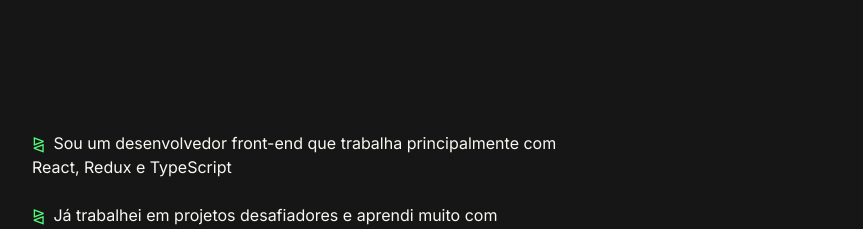
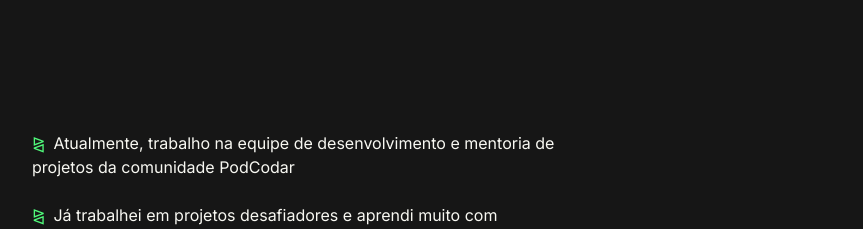
Before and after one commit to nicolasbrandao/portfolio-next, a Next.js app: page / in a window 1280 px wide. Shown: the part 920-1149 px from the top of the page, without its empty margins (208-1071 px from the left). Built offline with nearby package versions, Linux system fonts and the light colour scheme; no server answers.

Commit message:
feat: implement custom README

```diff
--- a/app/components/About.tsx
+++ b/app/components/About.tsx
@@ -40,8 +40,7 @@ export default function About() {
         <div className={bodyClass}>
           <div className={textContainerClass}>
             <Paragraph>
-              Sou um desenvolvedor front-end que trabalha principalmente com
-              React, Redux e TypeScript
+              Atualmente, trabalho na equipe de desenvolvimento e mentoria de projetos da comunidade PodCodar
             </Paragraph>
             <Paragraph>
               Já trabalhei em projetos desafiadores e aprendi muito com
```
Also changed, not shown: 1 other file (tests, documents, lock files or other folders).
